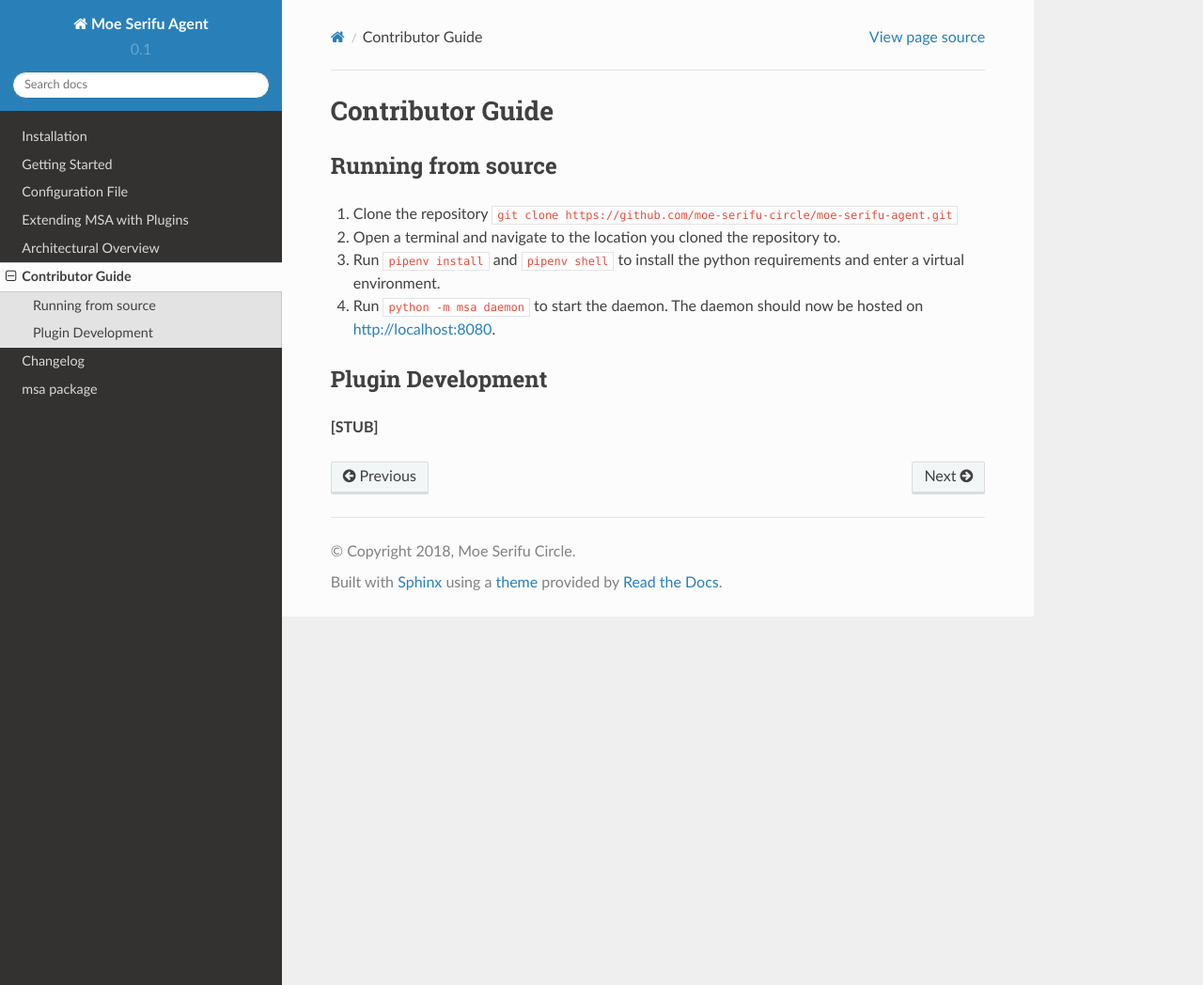
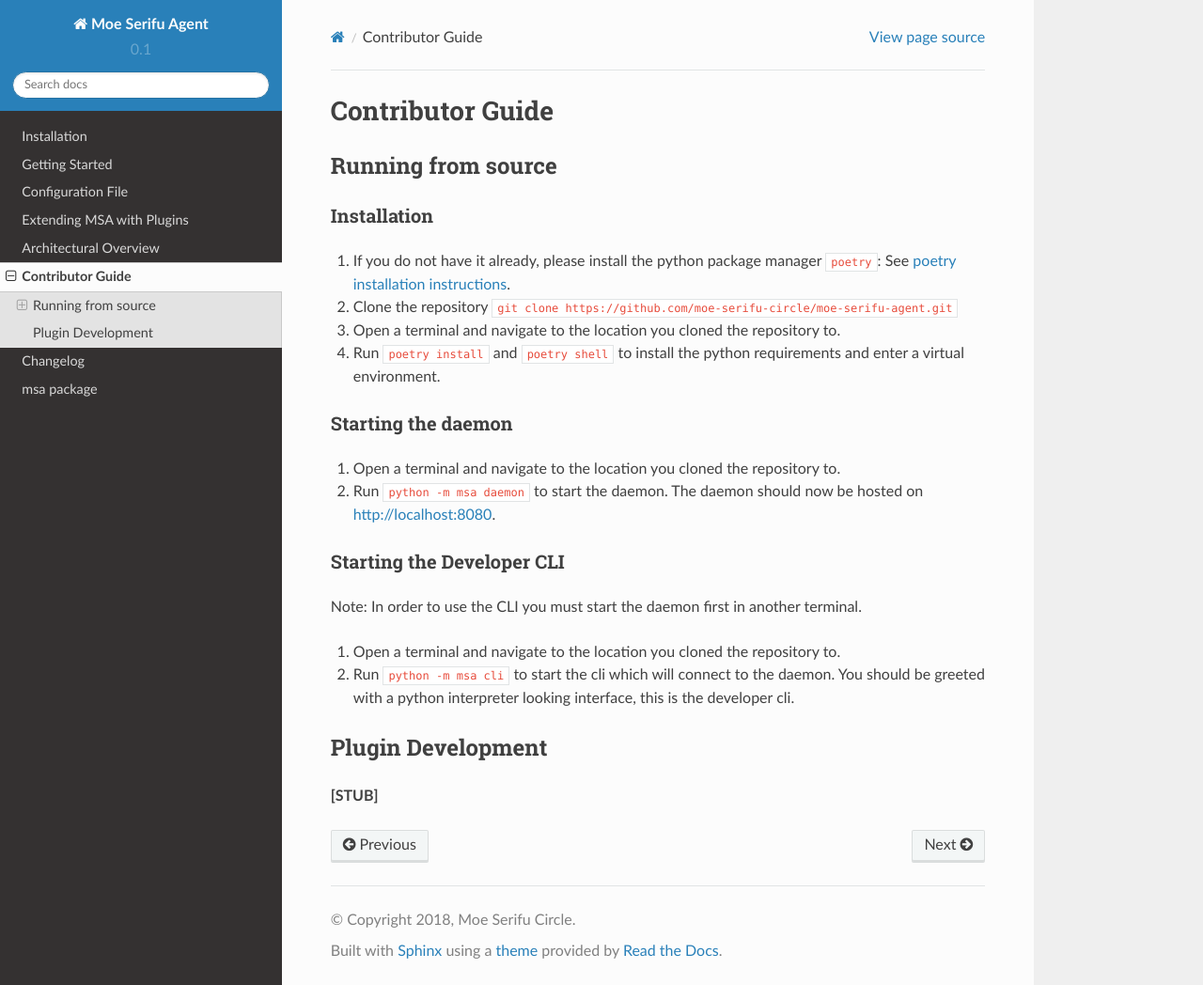
Before and after one commit to moe-serifu-circle/moe-serifu-agent, a Sphinx documentation site: the page built from python/sphinx/contributor_guide.md, in a window 1280 px wide and 1048 px high. Shown: the whole window at 94% size. Built offline with Sphinx 7.4.7 and the Read the Docs theme 2.0.0, drawn with Linux system fonts in a browser that asks for light colours; pages that are not in the unit, such as notebooks, are missing from menus.

Commit message:
update installation instructions to use poetry

```diff
--- a/python/sphinx/contributor_guide.md
+++ b/python/sphinx/contributor_guide.md
@@ -2,10 +2,22 @@
 
 ## Running from source
 
-1. Clone the repository `git clone https://github.com/moe-serifu-circle/moe-serifu-agent.git`
-2. Open a terminal and navigate to the location you cloned the repository to.
-3. Run `pipenv install` and `pipenv shell` to install the python requirements and enter a virtual environment.
-4. Run `python -m msa daemon` to start the daemon. The daemon should now be hosted on [http://localhost:8080](http://localhost:8080).
+### Installation
+1. If you do not have it already, please install the python package manager `poetry`: See [poetry installation instructions](https://python-poetry.org/docs/#installation).
+2. Clone the repository `git clone https://github.com/moe-serifu-circle/moe-serifu-agent.git`
+3. Open a terminal and navigate to the location you cloned the repository to.
+4. Run `poetry install` and `poetry shell` to install the python requirements and enter a virtual environment.
+
+### Starting the daemon
+1. Open a terminal and navigate to the location you cloned the repository to.
+2. Run `python -m msa daemon` to start the daemon. The daemon should now be hosted on [http://localhost:8080](http://localhost:8080).
+
+### Starting the Developer CLI
+
+Note: In order to use the CLI you must start the daemon first in another terminal.
+
+1. Open a terminal and navigate to the location you cloned the repository to.
+2. Run `python -m msa cli` to start the cli which will connect to the daemon. You should be greeted with a python interpreter looking interface, this is the developer cli.
 
 
 ## Plugin Development
```
Also changed, not shown: python/sphinx/getting_started.md (+2 -0 lines), python/sphinx/using_the_cli.md (+1 -1 lines).
